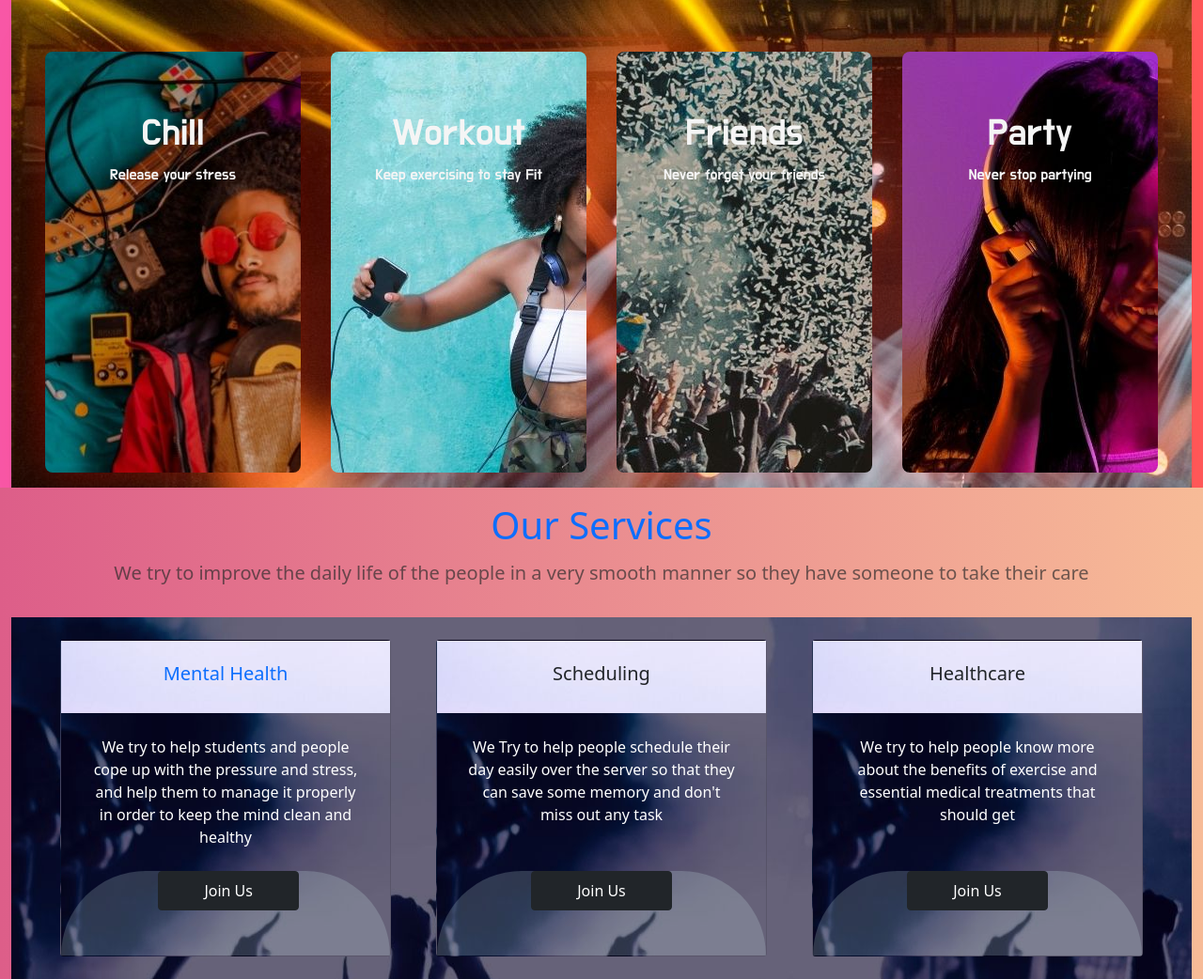
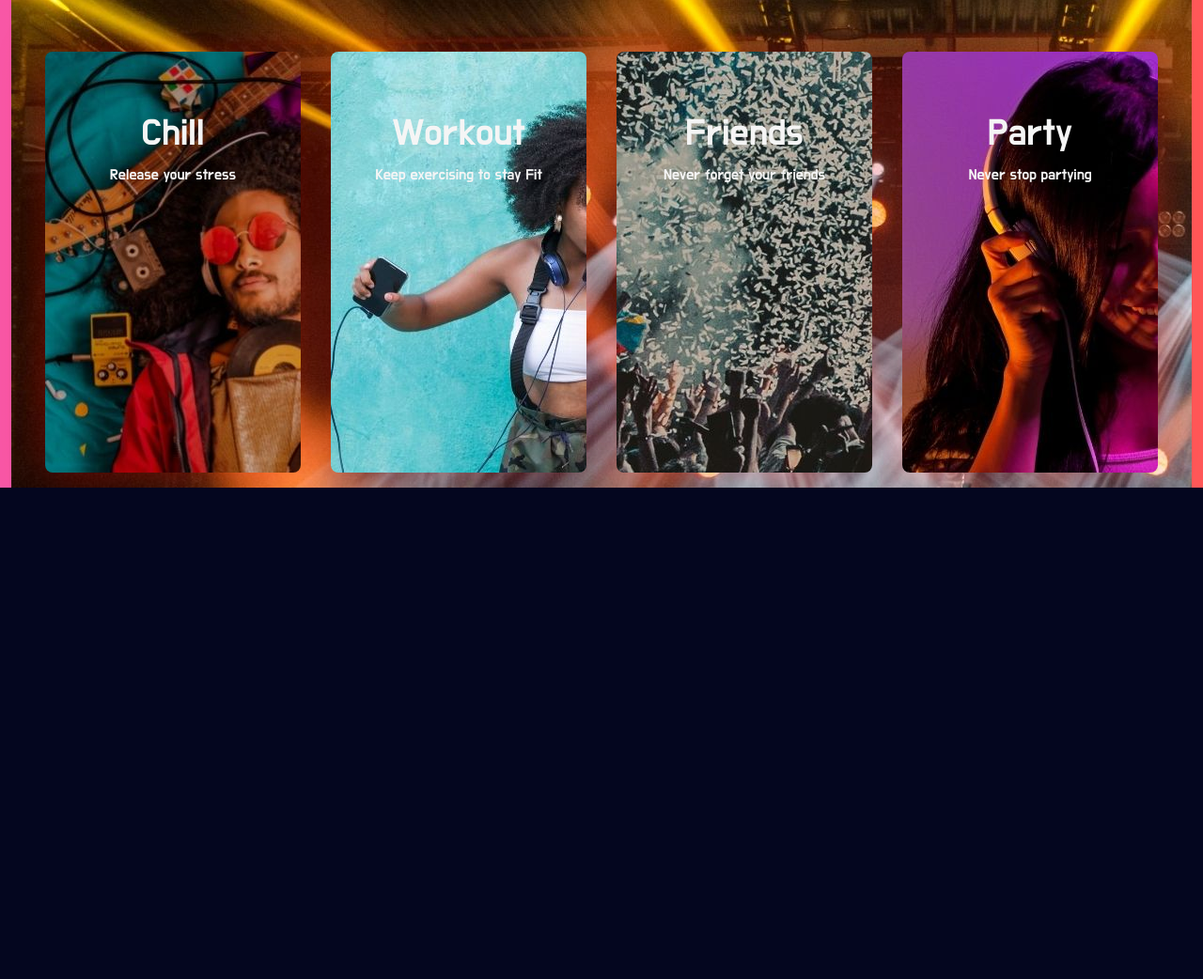
Before and after one commit to ishitaojha/music-sapien, a Flask app: page / in a window 1280 px wide. Shown: the part 1323-2365 px from the top of the page at 94% size. After the commit the page ends 1842 px from the top, so only its background shows below. Run offline with Flask 2, Linux system fonts and the light colour scheme; some libraries are stand-ins or nearby versions; some web fonts are replaced.

Commit message:
Our services removed

```diff
--- a/templates/index.html
+++ b/templates/index.html
@@ -158,57 +158,6 @@ While we'd love to have you build something on the theme, our themes are only he
         </div>
 
       </section>
-      <section class="section-3" id="section3">
-        <div class="container-fluid">
-          <div class="service-intro text-center">
-            <h1>Our Services</h1>
-            <p>We try to improve the daily life of the people in a very smooth manner so they have someone to take their care </p>
-          </div>
-        </div>
-        <div class="container-fluid">
-          <div class="cards">
-            <div class="d-flex justify-content-center flex-row flex-wrap">
-              <div class="card text-center">
-                <div class="card-body">
-                  <div class="title">
-                    <h5 class="card-title">Mental Health</h5>
-                  </div>
-                  <p class="card-text">We try to help students and people cope up with the pressure and stress, and help them to manage it properly in order to keep the mind clean and healthy </p>
-                </div>
-                <div class="service-link">
-                  <a href="#" class="btn btn-dark px-5 py-2 mb-5">Join Us</a>
-                </div>
-              </div>
-              <div class="card text-center">
-                <div class="card-body">
-                  <div class="title">
-                    <h5 class="card-title">Scheduling</h5>
-                  </div>
-                  <p class="card-text">We Try to help people schedule their day easily over the server so that they can save some memory and don't miss out any task</p>
-                </div>
-               <div class="service-link">
-                  <a href="#" class="btn btn-dark px-5 py-2 mb-5">Join Us</a>
-                </div>
-              </div>
-              <div class="card text-center">
-                <div class="card-body">
-                  <div class="title">
-                    <h5 class="card-title">Healthcare</h5>
-                  </div>
-                  <p class="card-text">We try to help people know more about the benefits of exercise and essential medical treatments that should get</p>
-                </div>
-               <div class="service-link">
-                  <a href="#" class="btn btn-dark px-5 py-2 mb-5">Join Us</a>
-                </div>
-              </div>
-            </div>
-          </div>
-        </div>
-      </section>
-      <section class="section-4" id="section4">
-        <div class="container-fluid p-0 text-center">
-          <div class="row">
-
 
 </body>
 </html>
```
Also changed, not shown: 1 other file.
